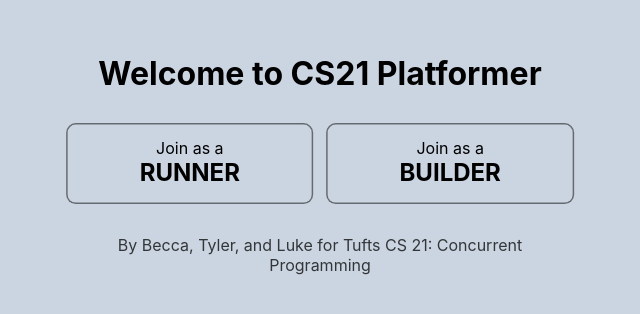
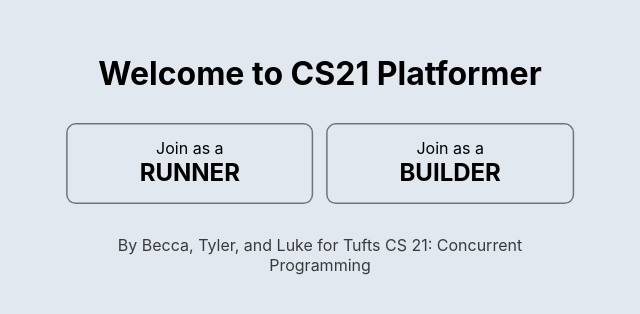
Before and after one commit to rebecca-millerr/cs21-platformer, a Next.js app in the folder web/: page / in a window 1280 px wide. Shown: the part 236-550 px from the top of the page, without its empty margins (320-960 px from the left). Built offline with nearby package versions, Linux system fonts and the light colour scheme.

Commit message:
Tweak background color
originally picked it late at night lol

```diff
--- a/web/src/components/Game/Game.module.scss
+++ b/web/src/components/Game/Game.module.scss
@@ -3,6 +3,7 @@
   border-radius: 5px;
   overflow: hidden;
 
+  background: #e2e8f0;
   box-shadow: 0 0 0 2px #000, 0 10px 20px -5px rgba(0, 0, 0, 0.5);
 
   canvas {
--- a/web/src/styles/global.scss
+++ b/web/src/styles/global.scss
@@ -7,7 +7,7 @@ html {
 }
 
 body {
-  background-color: #cbd5e1;
+  background-color: #e2e8f0;
   font-family: -apple-system, BlinkMacSystemFont, "Segoe UI", Roboto, Helvetica, Arial, sans-serif, "Apple Color Emoji", "Segoe UI Emoji", "Segoe UI Symbol";
   width: 100%;
 }
```
